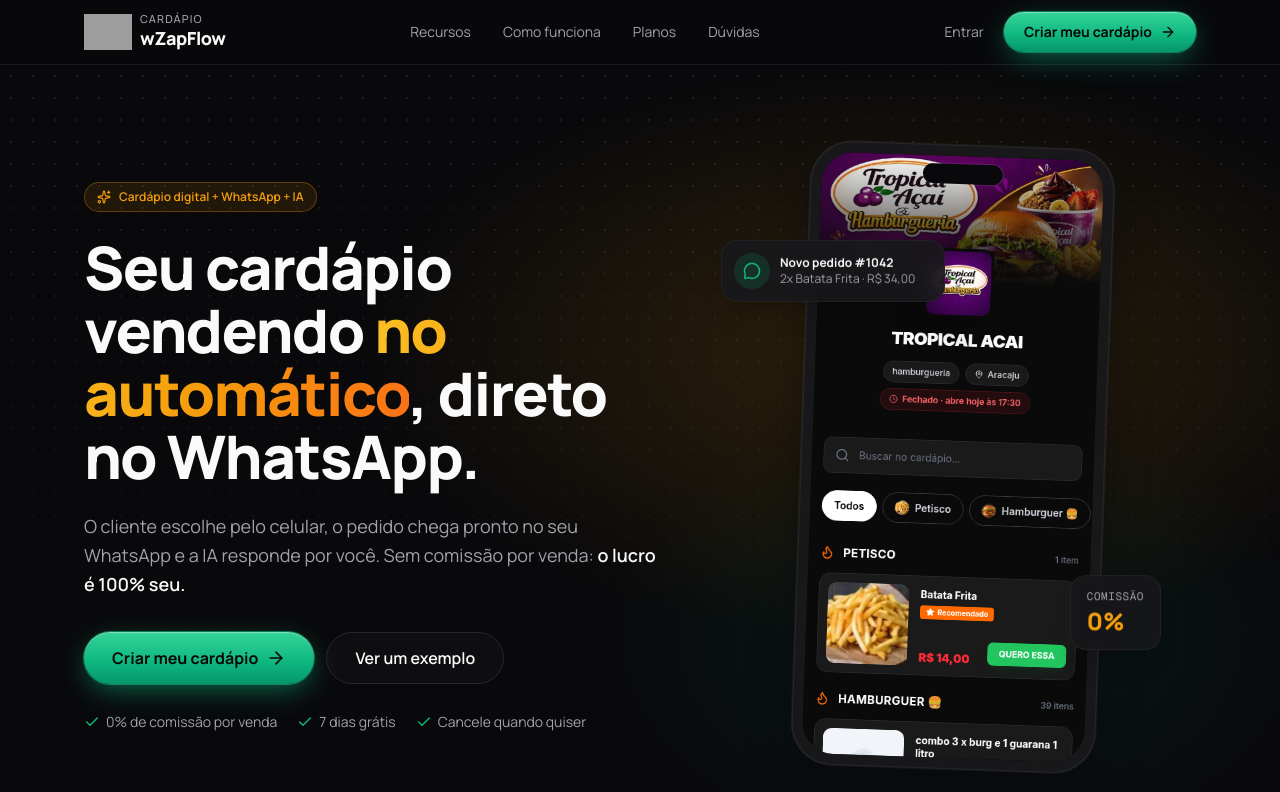
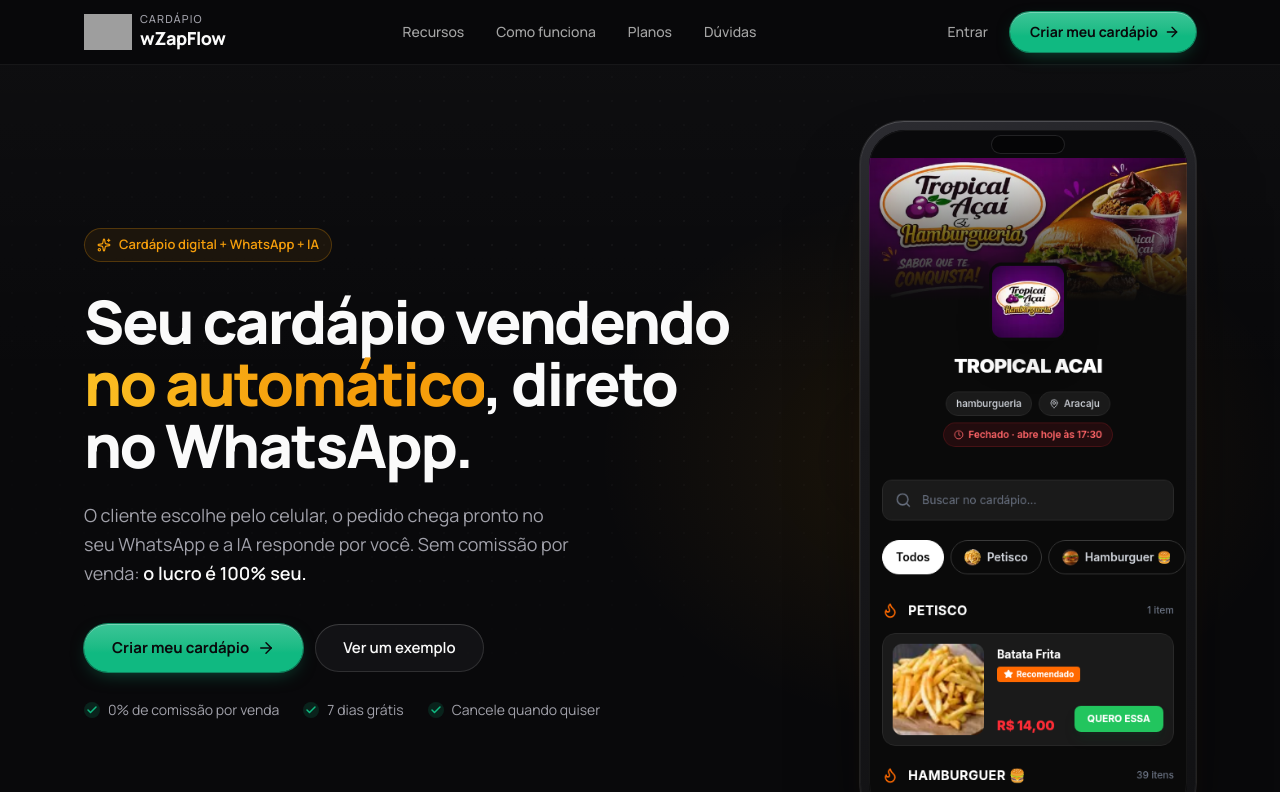
Before and after one commit to wzapflow-rick/v0-landingpage-certoo, a Next.js app: page / in a window 1280 px wide. Shown: the top 792 px of the page. Built offline with nearby package versions, Linux system fonts and the light colour scheme; grey boxes are pictures that could not be loaded.

Commit message:
Refine landing hero, device mockup and visual consistency

```diff
--- a/app/globals.css
+++ b/app/globals.css
@@ -77,40 +77,101 @@
   }
 }
 
-/* Primary conversion button: emerald gradient with soft glow */
+/* Primary conversion button: restrained emerald gradient, soft contact shadow */
 .btn-glow {
-  background-image: linear-gradient(180deg, #34d399 0%, var(--primary) 55%, #059669 100%);
+  background-image: linear-gradient(180deg, color-mix(in srgb, var(--primary) 82%, var(--foreground)) 0%, var(--primary) 60%);
   box-shadow:
-    0 0 0 1px color-mix(in srgb, var(--primary) 60%, transparent),
-    0 8px 30px -6px color-mix(in srgb, var(--primary) 65%, transparent),
-    inset 0 1px 0 color-mix(in srgb, var(--foreground) 35%, transparent);
-  transition: box-shadow 200ms ease, transform 200ms ease;
+    0 0 0 1px color-mix(in srgb, var(--primary) 70%, var(--background)),
+    0 6px 20px -8px color-mix(in srgb, var(--primary) 55%, transparent),
+    inset 0 1px 0 color-mix(in srgb, var(--foreground) 30%, transparent);
+  transition: filter 180ms ease, box-shadow 180ms ease;
 }
 .btn-glow:hover {
-  transform: translateY(-1px);
+  filter: brightness(1.07);
   box-shadow:
-    0 0 0 1px color-mix(in srgb, var(--primary) 80%, transparent),
-    0 12px 44px -6px color-mix(in srgb, var(--primary) 85%, transparent),
-    inset 0 1px 0 color-mix(in srgb, var(--foreground) 35%, transparent);
+    0 0 0 1px color-mix(in srgb, var(--primary) 85%, var(--background)),
+    0 10px 28px -10px color-mix(in srgb, var(--primary) 70%, transparent),
+    inset 0 1px 0 color-mix(in srgb, var(--foreground) 30%, transparent);
+}
+.btn-glow:active {
+  filter: brightness(0.96);
+}
+
+/* Secondary button: dark surface with a quiet hairline */
+.btn-quiet {
+  background-color: color-mix(in srgb, var(--card) 70%, transparent);
+  box-shadow:
+    inset 0 0 0 1px color-mix(in srgb, var(--foreground) 12%, transparent),
+    inset 0 1px 0 color-mix(in srgb, var(--foreground) 6%, transparent);
+  transition: background-color 180ms ease, box-shadow 180ms ease;
+}
+.btn-quiet:hover {
+  background-color: var(--card);
+  box-shadow:
+    inset 0 0 0 1px color-mix(in srgb, var(--foreground) 22%, transparent),
+    inset 0 1px 0 color-mix(in srgb, var(--foreground) 8%, transparent);
 }
 
 .text-warm {
-  background-image: linear-gradient(90deg, #fbbf24, var(--accent) 45%, #f97316);
+  background-image: linear-gradient(90deg, #fbbf24, var(--accent) 55%, #f59e0b);
   -webkit-background-clip: text;
   background-clip: text;
   color: transparent;
 }
 
+/* Ambient amber light, concentrated behind the product */
 .hero-halo {
   background:
-    radial-gradient(60% 50% at 70% 35%, color-mix(in srgb, var(--accent) 16%, transparent), transparent 70%),
-    radial-gradient(40% 40% at 75% 70%, color-mix(in srgb, var(--primary) 10%, transparent), transparent 70%);
+    radial-gradient(38% 46% at 74% 48%, color-mix(in srgb, var(--accent) 9%, transparent), transparent 72%),
+    linear-gradient(180deg, color-mix(in srgb, var(--foreground) 2%, transparent), transparent 40%);
 }
 
 .dot-grid {
-  background-image: radial-gradient(color-mix(in srgb, var(--foreground) 9%, transparent) 1px, transparent 1px);
-  background-size: 22px 22px;
-  mask-image: linear-gradient(to bottom, black, transparent 85%);
+  background-image: radial-gradient(color-mix(in srgb, var(--foreground) 5%, transparent) 1px, transparent 1px);
+  background-size: 24px 24px;
+  mask-image: radial-gradient(70% 60% at 40% 30%, black, transparent 80%);
+}
+
+/* Surfaces shared by cards across the page */
+.surface {
+  background-color: color-mix(in srgb, var(--card) 55%, transparent);
+  box-shadow:
+    inset 0 0 0 1px color-mix(in srgb, var(--foreground) 7%, transparent),
+    inset 0 1px 0 color-mix(in srgb, var(--foreground) 5%, transparent);
+}
+
+/* Smartphone bezel: layered edges and a soft top light */
+.device {
+  background: linear-gradient(160deg, #2c2c31 0%, #18181b 38%, #111113 100%);
+  box-shadow:
+    0 0 0 1px color-mix(in srgb, var(--foreground) 10%, transparent),
+    inset 0 1px 0 color-mix(in srgb, var(--foreground) 14%, transparent),
+    inset 0 0 0 1px color-mix(in srgb, var(--foreground) 4%, transparent),
+    0 50px 90px -30px rgb(0 0 0 / 0.85),
+    0 20px 40px -20px color-mix(in srgb, var(--accent) 14%, transparent);
+}
+
+.float-chip {
+  background-color: color-mix(in srgb, var(--card) 88%, transparent);
+  box-shadow:
+    inset 0 0 0 1px color-mix(in srgb, var(--foreground) 9%, transparent),
+    0 16px 32px -16px rgb(0 0 0 / 0.7);
+}
+
+/* Single orchestrated entrance for the hero */
+@keyframes rise-in {
+  from {
+    opacity: 0;
+    transform: translateY(14px);
+  }
+  to {
+    opacity: 1;
+    transform: none;
+  }
+}
+.rise {
+  animation: rise-in 700ms cubic-bezier(0.2, 0.7, 0.2, 1) both;
+  animation-delay: calc(var(--d, 0) * 90ms);
 }
 
 /* Chat bubbles reveal in sequence when the demo scrolls into view */
@@ -124,16 +185,6 @@
     transform: none;
   }
 }
-@keyframes float-y {
-  0%,
-  100% {
-    transform: translateY(0);
-  }
-  50% {
-    transform: translateY(-8px);
-  }
-}
-
 .chat-stage[data-state="armed"] .chat-bubble {
   opacity: 0;
 }
@@ -141,16 +192,16 @@
   animation: bubble-in 500ms cubic-bezier(0.2, 0.8, 0.2, 1) both;
   animation-delay: calc(var(--i, 0) * 900ms + 200ms);
 }
-.float-card {
-  animation: float-y 6s ease-in-out infinite;
-}
 
 @media (prefers-reduced-motion: reduce) {
   html {
     scroll-behavior: auto;
   }
   .chat-bubble,
-  .float-card {
+  .rise {
     animation: none;
   }
+  .chat-stage[data-state="armed"] .chat-bubble {
+    opacity: 1;
+  }
 }
--- a/components/zapflow/benefits.tsx
+++ b/components/zapflow/benefits.tsx
@@ -7,7 +7,7 @@ function GlassCard({ className, children }: { className?: string; children: Reac
   return (
     <article
       className={cn(
-        "relative flex flex-col overflow-hidden rounded-2xl border border-border/80 bg-card/60 p-6 backdrop-blur-sm sm:p-7",
+        "surface relative flex flex-col overflow-hidden rounded-3xl p-6 sm:p-8",
         className,
       )}
     >
@@ -32,7 +32,7 @@ export function Benefits() {
   return (
     <section id="recursos" className="mx-auto max-w-6xl px-5 py-20 md:py-28">
       <div className="max-w-2xl">
-        <p className="font-mono text-xs uppercase tracking-widest text-accent">Recursos</p>
+        <p className="text-sm font-semibold text-accent">Recursos</p>
         <h2 className="mt-3 text-balance text-3xl font-extrabold tracking-tight sm:text-4xl">
           Tudo o que seu delivery precisa para vender mais, em um só lugar.
         </h2>
--- a/components/zapflow/closing.tsx
+++ b/components/zapflow/closing.tsx
@@ -5,7 +5,11 @@ import { Brand, brandLogoUrl } from "./brand"
 export function FinalCta() {
   return (
     <section className="mx-auto max-w-6xl px-5 pb-20 md:pb-28">
-      <div className="hero-halo relative flex flex-col items-center overflow-hidden rounded-3xl border border-border/80 bg-card/60 px-6 py-14 text-center sm:px-12">
+      <div className="surface relative flex flex-col items-center overflow-hidden rounded-[2rem] px-6 py-16 text-center sm:px-12">
+        <div
+          aria-hidden="true"
+          className="pointer-events-none absolute inset-0 bg-[radial-gradient(50%_70%_at_50%_0%,color-mix(in_srgb,var(--accent)_8%,transparent),transparent_70%)]"
+        />
         <img src={brandLogoUrl} alt="" width={96} height={86} loading="lazy" className="h-20 w-auto" />
         <h2 className="mt-6 max-w-2xl text-balance text-3xl font-extrabold tracking-tight sm:text-4xl">
           Seu próximo pedido pode chegar <span className="text-warm">ainda hoje.</span>
--- a/components/zapflow/demo.tsx
+++ b/components/zapflow/demo.tsx
@@ -54,7 +54,7 @@ export function Demo() {
     <section id="demo" className="relative border-y border-border/60 bg-card/30">
       <div className="mx-auto max-w-6xl px-5 py-20 md:py-28">
         <div className="mx-auto max-w-2xl text-center">
-          <p className="font-mono text-xs uppercase tracking-widest text-accent">Como funciona</p>
+          <p className="text-sm font-semibold text-accent">Como funciona</p>
           <h2 className="mt-3 text-balance text-3xl font-extrabold tracking-tight sm:text-4xl">
             Do toque no cardápio à mensagem no WhatsApp.
           </h2>
@@ -111,8 +111,8 @@ export function Demo() {
 
         <ol className="mt-16 grid gap-4 sm:grid-cols-2 lg:grid-cols-4">
           {steps.map((step, index) => (
-            <li key={step.title} className="rounded-2xl border border-border/80 bg-card/60 p-5">
-              <span className="font-mono text-xs font-semibold text-accent">Passo {index + 1}</span>
+            <li key={step.title} className="border-t border-foreground/10 pt-5">
+              <span className="text-sm font-semibold text-accent">Passo {index + 1}</span>
               <h3 className="mt-2 font-bold">{step.title}</h3>
               <p className="mt-1.5 text-sm leading-relaxed text-muted-foreground">{step.text}</p>
             </li>
--- a/components/zapflow/faq.tsx
+++ b/components/zapflow/faq.tsx
@@ -20,7 +20,7 @@ export function Faq() {
     <section id="duvidas" className="border-t border-border/60">
       <div className="mx-auto grid max-w-6xl gap-10 px-5 py-20 md:py-28 lg:grid-cols-[0.8fr_1.2fr]">
         <div>
-          <p className="font-mono text-xs uppercase tracking-widest text-accent">Dúvidas</p>
+          <p className="text-sm font-semibold text-accent">Dúvidas</p>
           <h2 className="mt-3 text-balance text-3xl font-extrabold tracking-tight sm:text-4xl">Perguntas frequentes</h2>
           <p className="mt-4 leading-relaxed text-muted-foreground">Não encontrou o que procurava? Fale com a nossa equipe.</p>
           <a
--- a/components/zapflow/hero.tsx
+++ b/components/zapflow/hero.tsx
@@ -1,8 +1,11 @@
+import type { CSSProperties } from "react"
 import { ArrowRight, Check, MessageCircle, Sparkles } from "lucide-react"
 import { landingLinks } from "@/lib/landing-content"
 import { PhoneFrame } from "./phone-frame"
 
 const assurances = ["0% de comissão por venda", "7 dias grátis", "Cancele quando quiser"]
+
+const delay = (step: number) => ({ "--d": step }) as CSSProperties
 
 export function Hero() {
   return (
@@ -10,74 +13,94 @@ export function Hero() {
       <div aria-hidden="true" className="hero-halo pointer-events-none absolute inset-0" />
       <div aria-hidden="true" className="dot-grid pointer-events-none absolute inset-0" />
 
-      <div className="relative mx-auto grid max-w-6xl items-center gap-14 px-5 pb-20 pt-12 md:pt-20 lg:grid-cols-[1.1fr_0.9fr] lg:gap-8 lg:pb-28">
+      <div className="relative mx-auto grid max-w-6xl items-center gap-14 px-5 pb-16 pt-12 sm:pt-16 lg:min-h-[calc(100svh-4rem)] lg:grid-cols-[minmax(0,1fr)_20rem] lg:gap-14 lg:py-14 xl:grid-cols-[minmax(0,1fr)_21rem] xl:gap-20">
         <div className="flex flex-col items-center text-center lg:items-start lg:text-left">
-          <p className="inline-flex items-center gap-2 rounded-full border border-accent/30 bg-accent/10 px-3 py-1.5 text-xs font-semibold text-accent">
+          <p
+            className="rise inline-flex items-center gap-2 rounded-full border border-accent/25 bg-accent/[0.07] px-3 py-1.5 text-[13px] font-semibold text-accent"
+            style={delay(0)}
+          >
             <Sparkles className="size-3.5" aria-hidden="true" />
             Cardápio digital + WhatsApp + IA
           </p>
 
-          <h1 className="mt-6 text-balance text-4xl font-extrabold leading-[1.05] tracking-tight sm:text-5xl lg:text-6xl">
-            Seu cardápio vendendo <span className="text-warm">no automático</span>, direto no WhatsApp.
+          <h1
+            className="rise mt-7 max-w-[20ch] text-balance text-[2.5rem] font-extrabold leading-[1.04] tracking-[-0.035em] sm:text-6xl lg:max-w-none lg:whitespace-nowrap lg:text-[3.4rem] xl:text-[3.75rem]"
+            style={delay(1)}
+          >
+            <span className="lg:block">Seu cardápio vendendo</span>{" "}
+            <span className="lg:block">
+              <span className="text-warm">no automático</span>, direto
+            </span>{" "}
+            <span className="lg:block">no WhatsApp.</span>
           </h1>
 
-          <p className="mt-6 max-w-xl text-pretty text-base leading-relaxed text-muted-foreground sm:text-lg">
-            O cliente escolhe pelo celular, o pedido chega pronto no seu WhatsApp e a IA responde por você.
-            Sem comissão por venda: <strong className="font-semibold text-foreground">o lucro é 100% seu.</strong>
+          <p
+            className="rise mt-6 max-w-[34rem] text-pretty text-[1.0625rem] leading-relaxed text-muted-foreground sm:text-lg"
+            style={delay(2)}
+          >
+            O cliente escolhe pelo celular, o pedido chega pronto no seu WhatsApp e a IA responde por você. Sem
+            comissão por venda: <strong className="whitespace-nowrap font-semibold text-foreground">o lucro é 100% seu.</strong>
           </p>
 
-          <div className="mt-8 flex w-full flex-col gap-3 sm:w-auto sm:flex-row">
+          <div className="rise mt-9 flex w-full flex-col gap-3 sm:w-auto sm:flex-row" style={delay(3)}>
             <a
               href={landingLinks.partnership}
-              className="btn-glow inline-flex h-13 items-center justify-center gap-2 rounded-full px-7 text-base font-bold text-primary-foreground"
+              className="btn-glow inline-flex h-13 items-center justify-center gap-2 rounded-full px-7 text-[15px] font-bold text-primary-foreground sm:h-12"
             >
               Criar meu cardápio
-              <ArrowRight className="size-5" aria-hidden="true" />
+              <ArrowRight className="size-[1.125rem]" aria-hidden="true" />
             </a>
             <a
               href="#demo"
-              className="inline-flex h-13 items-center justify-center gap-2 rounded-full border border-border bg-card/40 px-7 text-base font-semibold transition-colors hover:border-muted-foreground/50 hover:bg-card"
+              className="btn-quiet inline-flex h-13 items-center justify-center rounded-full px-7 text-[15px] font-semibold sm:h-12"
             >
               Ver um exemplo
             </a>
           </div>
 
-          <ul className="mt-7 flex flex-wrap justify-center gap-x-5 gap-y-2 text-sm text-muted-foreground lg:justify-start">
+          <ul
+            className="rise mt-7 flex flex-wrap justify-center gap-x-6 gap-y-2.5 text-sm text-muted-foreground lg:justify-start"
+            style={delay(4)}
+          >
             {assurances.map((item) => (
-              <li key={item} className="flex items-center gap-1.5">
-                <Check className="size-4 text-primary" aria-hidden="true" />
+              <li key={item} className="flex items-center gap-2">
+                <span className="flex size-4 items-center justify-center rounded-full bg-primary/15 text-primary">
+                  <Check className="size-3" strokeWidth={3} aria-hidden="true" />
+                </span>
                 {item}
               </li>
             ))}
           </ul>
         </div>
 
-        <div className="relative mx-auto w-full max-w-[18rem] sm:max-w-[19rem]">
+        <div className="rise relative mx-auto w-full max-w-[16.5rem] sm:max-w-[19rem] lg:max-w-none" style={delay(3)}>
           <PhoneFrame
             src="/images/landing/menu-real-mobile.png"
             alt="Cardápio digital real do Tropical Açaí criado no wZapFlow, aberto no celular"
             priority
-            className="rotate-0 lg:rotate-2"
           />
 
-          <div className="float-card absolute -left-6 top-24 w-56 rounded-2xl border border-border/80 bg-card/90 p-3 shadow-xl backdrop-blur-md sm:-left-20">
+          <div
+            className="float-chip rise absolute -left-28 top-[29%] hidden w-52 rounded-2xl p-2.5 backdrop-blur-md sm:block lg:-left-32"
+            style={delay(6)}
+          >
             <div className="flex items-center gap-2.5">
-              <span className="flex size-9 shrink-0 items-center justify-center rounded-full bg-primary/15 text-primary">
-                <MessageCircle className="size-4.5" aria-hidden="true" />
+              <span className="flex size-8 shrink-0 items-center justify-center rounded-full bg-primary/15 text-primary">
+                <MessageCircle className="size-4" aria-hidden="true" />
               </span>
               <div className="min-w-0">
-                <p className="text-xs font-bold">Novo pedido #1042</p>
-                <p className="truncate text-xs text-muted-foreground">2x Batata Frita · R$ 34,00</p>
+                <p className="text-[13px] font-bold leading-tight">Novo pedido #1042</p>
+                <p className="mt-0.5 truncate text-xs text-muted-foreground">2x Batata Frita · R$ 34,00</p>
               </div>
             </div>
           </div>
 
           <div
-            className="float-card absolute -right-4 bottom-28 rounded-2xl border border-border/80 bg-card/90 px-4 py-3 shadow-xl backdrop-blur-md sm:-right-14"
-            style={{ animationDelay: "-3s" }}
+            className="float-chip rise absolute -right-12 top-[38%] hidden rounded-2xl px-3.5 py-2.5 backdrop-blur-md sm:block lg:-right-14"
+            style={delay(7)}
           >
-            <p className="font-mono text-[11px] uppercase tracking-wider text-muted-foreground">Comissão</p>
-            <p className="text-2xl font-extrabold text-accent">0%</p>
+            <p className="text-xs font-medium text-muted-foreground">Comissão</p>
+            <p className="text-xl font-extrabold leading-tight text-accent">0%</p>
           </div>
         </div>
       </div>
--- a/components/zapflow/phone-frame.tsx
+++ b/components/zapflow/phone-frame.tsx
@@ -10,24 +10,25 @@ type PhoneFrameProps = {
 
 export function PhoneFrame({ src, alt, priority = false, className }: PhoneFrameProps) {
   return (
-    <figure
-      className={cn(
-        "relative aspect-[390/800] w-full rounded-[2.6rem] border border-border bg-card p-2.5 shadow-2xl shadow-background ring-1 ring-foreground/5",
-        className,
-      )}
-    >
-      <div className="relative h-full w-full overflow-hidden rounded-[2rem] bg-background">
+    <figure className={cn("device relative aspect-[390/820] w-full rounded-[2.75rem] p-[0.55rem]", className)}>
+      <div className="relative flex h-full w-full flex-col overflow-hidden rounded-[2.25rem] bg-background">
+        {/* Status bar strip keeps the camera island off the real menu content */}
+        <div aria-hidden="true" className="relative h-7 shrink-0 bg-background">
+          <span className="absolute left-1/2 top-1.5 h-[1.1rem] w-[4.5rem] -translate-x-1/2 rounded-full bg-[#050506] ring-1 ring-foreground/10" />
+        </div>
+        <div className="relative flex-1">
           <Image
             src={src || "/placeholder.svg"}
             alt={alt}
             fill
             priority={priority}
-          sizes="(min-width: 1024px) 300px, 70vw"
+            sizes="(min-width: 1024px) 320px, 72vw"
             className="object-cover object-top"
           />
+        </div>
         <span
           aria-hidden="true"
-          className="absolute left-1/2 top-2 h-5 w-20 -translate-x-1/2 rounded-full bg-background ring-1 ring-foreground/10"
+          className="pointer-events-none absolute inset-0 rounded-[2.25rem] ring-1 ring-inset ring-foreground/5"
         />
       </div>
     </figure>
--- a/components/zapflow/site-header.tsx
+++ b/components/zapflow/site-header.tsx
@@ -16,25 +16,35 @@ export function SiteHeader() {
   const [open, setOpen] = useState(false)
 
   return (
-    <header className="sticky top-0 z-40 border-b border-border/60 bg-background/75 backdrop-blur-xl">
-      <div className="mx-auto flex h-16 max-w-6xl items-center justify-between px-5">
+    <header className="sticky top-0 z-40 border-b border-foreground/[0.06] bg-background/80 backdrop-blur-xl">
+      <div className="mx-auto flex h-16 max-w-6xl items-center justify-between gap-6 px-5">
         <Brand />
 
-        <nav aria-label="Navegação principal" className="hidden items-center gap-8 text-sm text-muted-foreground md:flex">
+        <nav
+          aria-label="Navegação principal"
+          className="hidden items-center gap-1 text-sm font-medium text-foreground/65 md:flex"
+        >
           {links.map((link) => (
-            <a key={link.href} href={link.href} className="transition-colors hover:text-foreground">
+            <a
+              key={link.href}
+              href={link.href}
+              className="rounded-full px-3.5 py-2 transition-colors hover:bg-foreground/[0.05] hover:text-foreground"
+            >
               {link.label}
             </a>
           ))}
         </nav>
 
-        <div className="hidden items-center gap-5 md:flex">
-          <a href={landingLinks.login} className="text-sm text-muted-foreground transition-colors hover:text-foreground">
+        <div className="hidden items-center gap-2 md:flex">
+          <a
+            href={landingLinks.login}
+            className="rounded-full px-3.5 py-2 text-sm font-medium text-foreground/65 transition-colors hover:text-foreground"
+          >
             Entrar
           </a>
           <a
             href={landingLinks.partnership}
-            className="btn-glow inline-flex h-10 items-center gap-2 rounded-full px-5 text-sm font-bold text-primary-foreground"
+            className="btn-glow inline-flex h-10 items-center gap-1.5 rounded-full pl-5 pr-4 text-sm font-bold text-primary-foreground"
           >
             Criar meu cardápio
             <ArrowRight className="size-4" aria-hidden="true" />
@@ -43,7 +53,7 @@ export function SiteHeader() {
 
         <button
           type="button"
-          className="inline-flex size-10 items-center justify-center rounded-full border border-border md:hidden"
+          className="btn-quiet inline-flex size-10 items-center justify-center rounded-full md:hidden"
           aria-label={open ? "Fechar menu" : "Abrir menu"}
           aria-expanded={open}
           aria-controls="menu-movel"
```
Also changed, not shown: components/zapflow/pricing.tsx (+5 -9 lines). Lines whose indentation alone changed are shown as unchanged.
